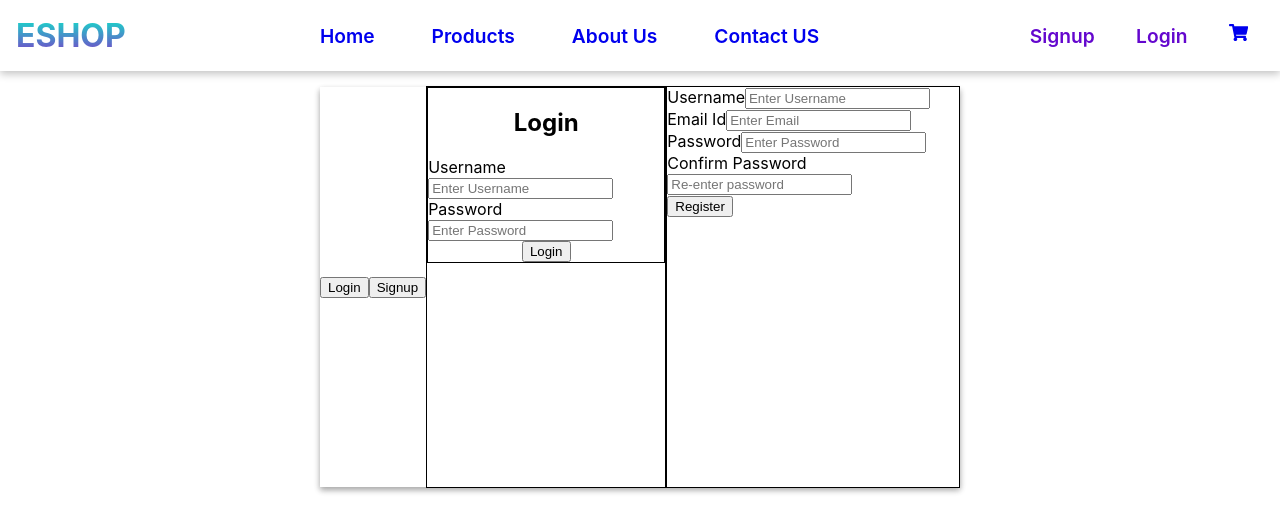
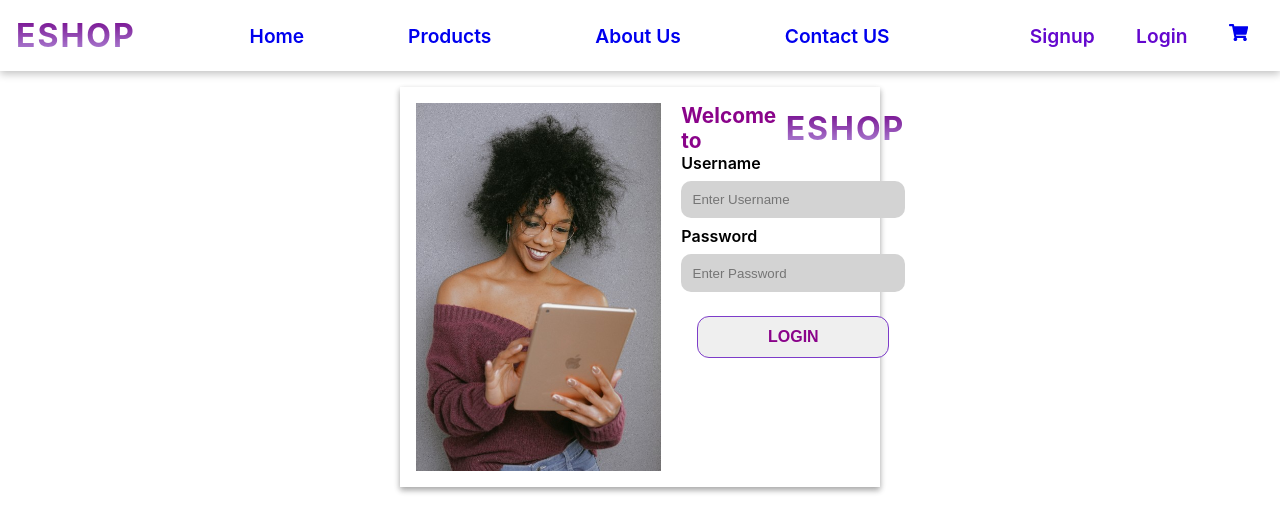
Before and after one commit to Jyo20/ESHOP, a React (Create React App) app: page /login in a window 1280 px wide. Shown: the top 532 px of the page. Built offline with nearby package versions, Linux system fonts and the light colour scheme.

Commit message:
Added Login page

```diff
--- a/src/CSS/Navbar.css
+++ b/src/CSS/Navbar.css
@@ -1,3 +1,8 @@
+*{
+  margin: 0;
+  padding: 0;
+  box-sizing: border-box;
+}
 .container {
   padding: 1rem;
   display: flex;
@@ -15,13 +20,14 @@
   font-size: 2rem !important;
   font-weight: 700 !important;
   display: inline-block;
-  background: -webkit-linear-gradient(#0ee6c9, #7d3cc9);
+  background: -webkit-linear-gradient(#710188, #b28fdb);
   -webkit-background-clip: text;
+  letter-spacing: 2px;
   -webkit-text-fill-color: transparent;
 }
 
 .container > .middle-navBar {
-  width: 40%;
+  width: 40rem;
   display: flex;
   flex-wrap: wrap;
   justify-content: space-between;
@@ -120,6 +126,9 @@ span{
 
 
 @media screen and (max-width: 768px){
+  .container{
+    width: 100%;
+  }
 .burger{
   display: contents;
   border: 2px solid #7d3cc9;
--- a/src/components/Validation/Login.jsx
+++ b/src/components/Validation/Login.jsx
@@ -1,18 +1,19 @@
 import React from "react";
 import "./validation.css";
-import { useState } from "react";
+import { NavLink } from "react-router-dom";
+import loginImage from "../../Images/login.jpg";
 const Login = () => {
-  let { visible, setVisible } = useState(false);
   return (
     <>
-      <div className="main-container">
-        <button>Login</button>
-        <button onClick={()=>{
-            return setVisible(!visible)
-        }} >Signup</button>
       <div className="login-container">
+        <img src={loginImage} alt="" />
         <form>
-            <h2>Login</h2>
+          <div className="logo">
+            <span>Welcome to</span>
+            <NavLink to={"/"} className={"NoLink"}>
+              ESHOP
+            </NavLink>
+          </div>
           <div>
             {" "}
             <label htmlFor="">Username</label>
@@ -35,52 +36,6 @@ const Login = () => {
           <button type="submit">Login</button>
         </form>
       </div>
-        {/****************signup***************************/}
-
-        <div className="signup-container">
-          <form>
-            <div>
-              {" "}
-              <label htmlFor="">Username</label>
-              <input
-                type="text"
-                name="username"
-                id="username"
-                placeholder="Enter Username"
-              />
-            </div>
-            <div>
-              <label htmlFor="">Email Id</label>
-              <input
-                type="email"
-                name="email"
-                id="email"
-                placeholder="Enter Email"
-              />
-            </div>
-
-            <div>
-              <label htmlFor="">Password</label>
-              <input
-                type="password"
-                name="password"
-                id="password"
-                placeholder="Enter Password"
-              />
-            </div>
-            <div>
-              <label htmlFor="">Confirm Password</label>
-              <input
-                type="password"
-                name="confirmPassword"
-                id="confirmPassword"
-                placeholder="Re-enter password"
-              />
-            </div>
-            <button type="submit">Register</button>
-          </form>
-        </div>
-      </div>
     </>
   );
 };
--- a/src/components/Validation/Signup.jsx
+++ b/src/components/Validation/Signup.jsx
@@ -1,7 +1,53 @@
 import React from 'react'
-
+import "./validation.css";
 export default function Signup() {
   return (
-    <div>Signup</div>
+    <>
+
+    <div className="signup-container">
+          <h2>SignUp Form</h2>
+          <form>
+            <div>
+              {" "}
+              <label htmlFor="">Username</label>
+              <input
+                type="text"
+                name="username"
+                id="username"
+                placeholder="Enter Username"
+              />
+            </div>
+            <div>
+              <label htmlFor="">Email Id</label>
+              <input
+                type="email"
+                name="email"
+                id="email"
+                placeholder="Enter Email"
+              />
+            </div>
+
+            <div>
+              <label htmlFor="">Password</label>
+              <input
+                type="password"
+                name="password"
+                id="password"
+                placeholder="Enter Password"
+              />
+            </div>
+            <div>
+              <label htmlFor="">Confirm Password</label>
+              <input
+                type="password"
+                name="confirmPassword"
+                id="confirmPassword"
+                placeholder="Re-enter password"
+              />
+            </div>
+            <button type="submit">Register</button>
+          </form>
+        </div>
+        ]</>
   )
 }
--- a/src/components/Validation/validation.css
+++ b/src/components/Validation/validation.css
@@ -1,20 +1,65 @@
-.main-container{
+.login-container {
+  padding: 1rem;
+  width: 30rem;
+  height: 50vh;
+  display: flex;
+  flex-direction: row;
+  justify-content: space-between;
+  margin: 1rem auto;
+  gap: 20px;
+  box-shadow: rgba(0, 0, 0, 0.16) 0px 3px 6px, rgba(0, 0, 0, 0.23) 0px 3px 6px;
+}
+.login-container .logo {
     display: flex;
-    align-items: center;
-    justify-content: center;
-   height:50vh;
-   margin: 1rem auto;
-    width: 50%;
-    box-shadow: rgba(0, 0, 0, 0.16) 0px 3px 6px, rgba(0, 0, 0, 0.23) 0px 3px 6px;
-}
-.login-container form{
-    border: 1px solid;
-    display: flex;
-    flex-direction: column;
-    justify-content: center;
+    flex-direction: row ;
     align-items: center;
 }
-.login-container,.signup-container{
-border: 1px solid;
-height: 100%;
+.login-container .logo span{
+    font-size: 1.3rem;
 }
+.login-container .logo a{
+    font-size: 2rem !important;
+  font-weight: 700 !important;
+  display: inline-block;
+  background: -webkit-linear-gradient(#710188, #b28fdb);
+  -webkit-background-clip: text;
+  -webkit-text-fill-color: transparent;
+  margin-left: 2px;
+  letter-spacing: 2px;
+
+}
+label {
+  font-weight: 600;
+}
+input {
+ width: 14rem;
+  padding: 0.7rem;
+  border-radius: 10px;
+  outline: none;
+  border: none;
+  color: grey;
+  margin: 0.5rem 0;
+  background-color: lightgray;
+  flex-wrap: wrap;
+}
+input:focus {
+  border: 1px solid indigo;
+}
+.login-container form > div {
+  display: flex;
+  flex-direction: column;
+  align-items: flex-start;
+  justify-content: left;
+}
+.login-container form > button{
+    padding: 0.7rem;
+    width: 12rem;
+    text-align: center;
+    border-radius: 12px;
+    margin: 1rem;
+    font-weight: 600;
+    font-size: 1rem;
+    text-transform: uppercase;
+    border: 1px solid #7d3cc9;
+    color: rgb(138, 3, 138);
+}
```
Also changed, not shown: src/Images/login.jpg (added). Lines whose indentation alone changed are shown as unchanged.
